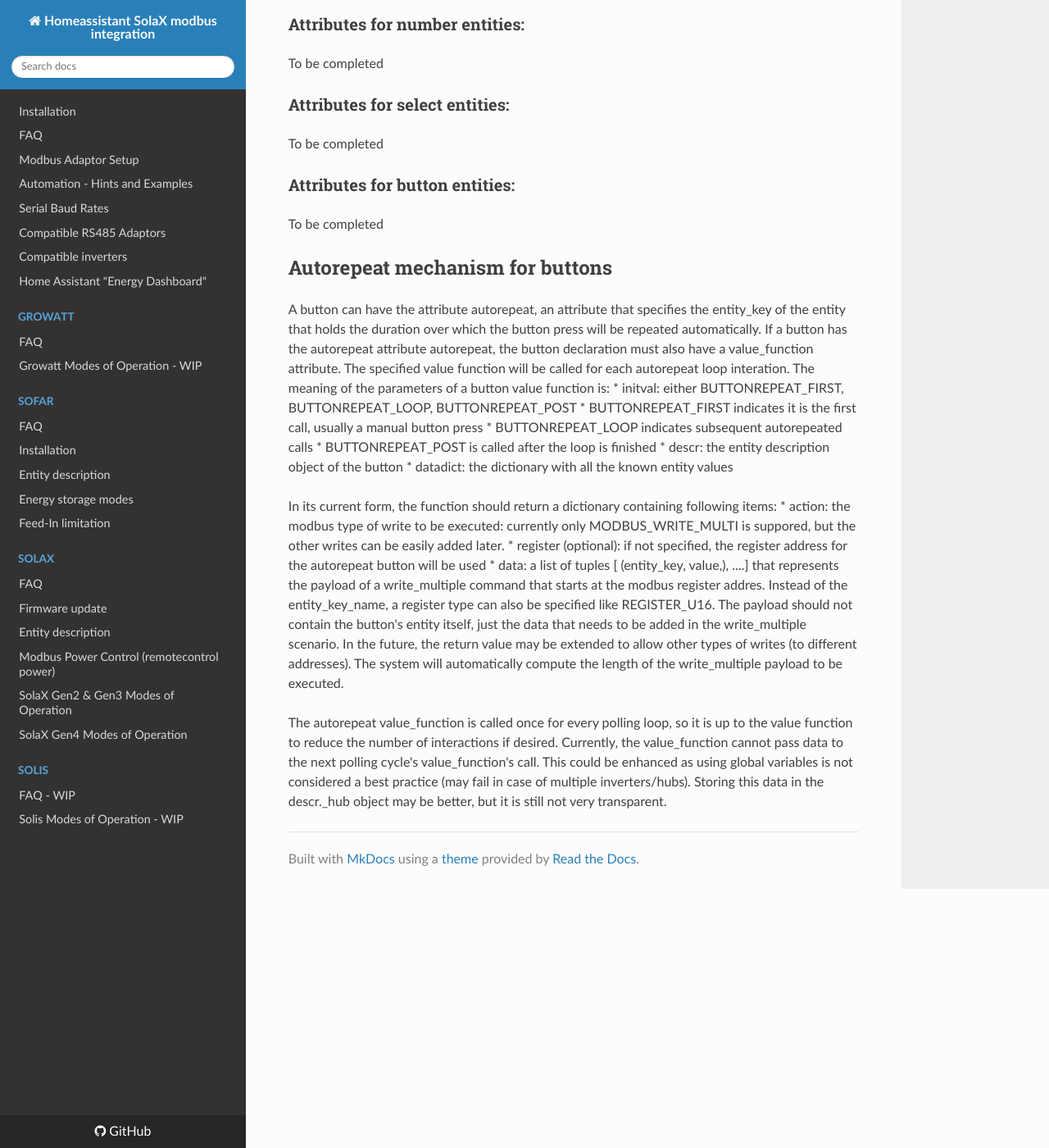
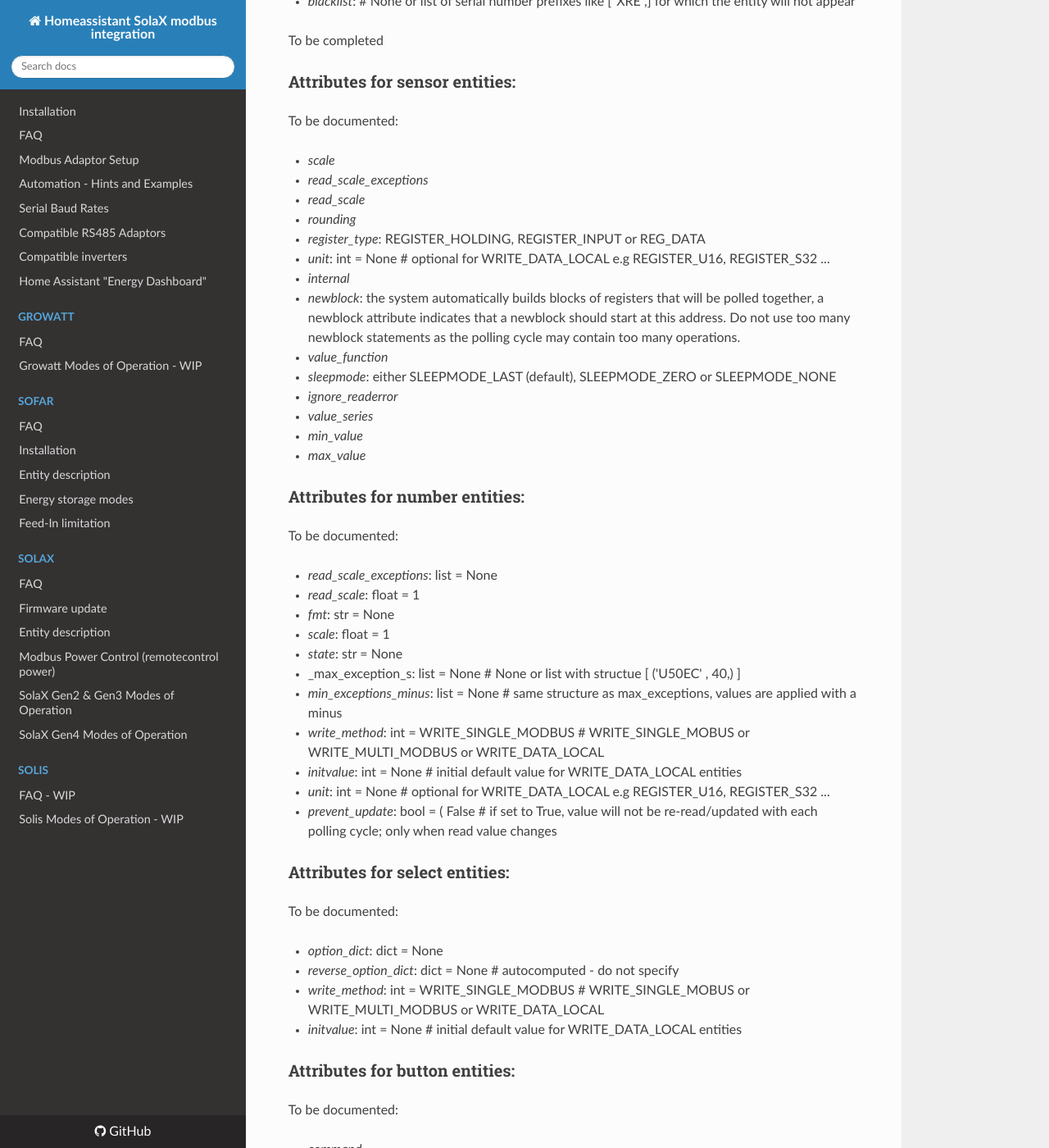
Before and after one commit to wills106/homeassistant-solax-modbus, an MkDocs documentation site: the page built from docs/developer_guide.md, in a window 1280 px wide and 1400 px high, scrolled down 564 px. Shown: the whole window at 82% size. Built offline with MkDocs 1.6.1, drawn with Linux system fonts in a browser that asks for light colours; nearby versions of some CDN libraries; some of the changed text lies outside the part shown.

Commit message:
some work on developer guide doc page

```diff
--- a/docs/developer_guide.md
+++ b/docs/developer_guide.md
@@ -7,26 +7,86 @@ Following sections will appear some day:
 
 Entities are declared in the plugin_xxx.py files.
 Each type of entity may support different attributes.
+The entity types are also briefly documented in the const.py file.
 
 ### Common attributes for all entities
+
+Most of the attributes are optional or have a meaningfull default value
+
+ * _allowedtypes_: int = 0  # overload with ALLDEFAULT from plugin
+ * _register_
+ * _blacklist_: # None or list of serial number prefixes like ["XRE",] for which the entity will not appear
 
 To be completed
 
 ### Attributes for sensor entities:
 
-To be completed
+To be documented:
+
+* _scale_
+* _read_scale_exceptions_
+* _read_scale_
+* _rounding_
+* _register_type_: REGISTER_HOLDING, REGISTER_INPUT or REG_DATA
+* _unit_: int = None  #  optional for WRITE_DATA_LOCAL e.g REGISTER_U16, REGISTER_S32 ...
+* _internal_
+* _newblock_: the system automatically builds blocks of registers that will be polled together, a newblock attribute indicates that a newblock should start at this address. Do not use too many newblock statements as the polling cycle may contain too many operations.
+* _value_function_
+* _sleepmode_: either SLEEPMODE_LAST (default), SLEEPMODE_ZERO or SLEEPMODE_NONE
+* _ignore_readerror_
+* _value_series_
+* _min_value_
+* _max_value_
 
 ### Attributes for number entities:
 
-To be completed
+To be documented:
+
+* _read_scale_exceptions_: list = None
+* _read_scale_: float = 1
+* _fmt_: str = None
+* _scale_: float = 1
+* _state_: str = None
+* _max_exception_s: list = None  #  None or list with structue [ ('U50EC' , 40,) ]
+* _min_exceptions_minus_: list = None  # same structure as max_exceptions, values are applied with a minus
+* _write_method_: int = WRITE_SINGLE_MODBUS  # WRITE_SINGLE_MOBUS or WRITE_MULTI_MODBUS or WRITE_DATA_LOCAL
+* _initvalue_: int = None  # initial default value for WRITE_DATA_LOCAL entities
+* _unit_: int = None  #  optional for WRITE_DATA_LOCAL e.g REGISTER_U16, REGISTER_S32 ...
+* _prevent_update_: bool = (
+        False  # if set to True, value will not be re-read/updated with each polling cycle; only when read value changes
 
 ### Attributes for select entities:
 
-To be completed
+To be documented:
+
+* _option_dict_: dict = None
+* _reverse_option_dict_: dict = None  # autocomputed - do not specify
+* _write_method_: int = WRITE_SINGLE_MODBUS  # WRITE_SINGLE_MOBUS or WRITE_MULTI_MODBUS or WRITE_DATA_LOCAL
+* _initvalue_: int = None  # initial default value for WRITE_DATA_LOCAL entities
 
 ### Attributes for button entities:
 
-To be completed
+To be documented:
+
+* _command_
+* _write_method_
+* _autorepeat_ : see separate documentation on autorepeat buttons
+
+### Attributs for switch entities:
+
+To be documented:
+
+* _register_bit_: int = None
+* _write_method_: int = WRITE_SINGLE_MODBUS  # WRITE_SINGLE_MOBUS or WRITE_MULTI_MODBUS or WRITE_DATA_LOCAL
+* _sensor_key_: str = None  # The associated sensor key
+* _initvalue_: int = None  # initial default value for WRITE_DATA_LOCAL entities
+
+
+
+## Scan groups for differentiated polling
+Some inverter plugins use different scan groups (to differentiate between slowly changing sensor entities and entities that are updated frequently?)
+To be documented
+
 
 
 ## Autorepeat mechanism for buttons
@@ -34,6 +94,7 @@ To be completed
 A button can have the attribute autorepeat, an attribute that specifies the entity_key of the entity that holds the duration over which the button press will be repeated automatically.
 If a button has the autorepeat attribute autorepeat, the button declaration must also have a value_function attribute. The specified value function will be called for each autorepeat loop interation.
 The meaning of the parameters of a button value function is:
+
 * initval: either BUTTONREPEAT_FIRST, BUTTONREPEAT_LOOP, BUTTONREPEAT_POST
   * BUTTONREPEAT_FIRST indicates it is the first call, usually a manual button press
   * BUTTONREPEAT_LOOP indicates subsequent autorepeated calls
@@ -45,7 +106,9 @@ In its current form, the function should return a dictionary containing followin
  * action: the modbus type of write to be executed: currently only MODBUS_WRITE_MULTI is suppored, but the other writes can be easily added later.
  * register (optional): if not specified, the register address for the autorepeat button will be used
  * data: a list of tuples [ (entity_key, value,), ....] that represents the payload of a write_multiple command that starts at the modbus register addres. Instead of the entity_key_name, a register type can also be specified like REGISTER_U16. The payload should not contain the button's entity itself, just the data that needs to be added in the write_multiple scenario.
+
 In the future, the return value may be extended to allow other types of writes (to different addresses).
 The system will automatically compute the length of the write_multiple payload to be executed.
 
 The autorepeat value_function is called once for every polling loop, so it is up to the value function to reduce the number of interactions if desired. Currently, the value_function cannot pass data to the next polling cycle's value_function's call. This could be enhanced as using global variables is not considered a best practice (may fail in case of multiple inverters/hubs). Storing this data in the descr._hub object may be better, but it is still not very transparent.
+____
```
